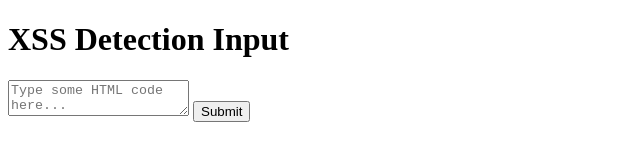
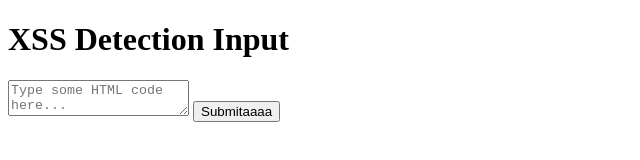
Before and after one commit to yazid69/DevSecOps, a website: page index.html in a window 1280 px wide. Shown: the full height of the page, 0-640 px from the left. Drawn offline with Linux system fonts and the light colour scheme.

Commit message:
first commit

```diff
--- a/index.html
+++ b/index.html
@@ -10,7 +10,7 @@
 <body>
     <h1>XSS Detection Input</h1>
     <textarea id="user-input" placeholder="Type some HTML code here..."></textarea>
-    <button onclick="submitCode()">Submit</button>
+    <button onclick="submitCode()">Submitaaaa</button>
 
     <div id="result"></div>
 
```
